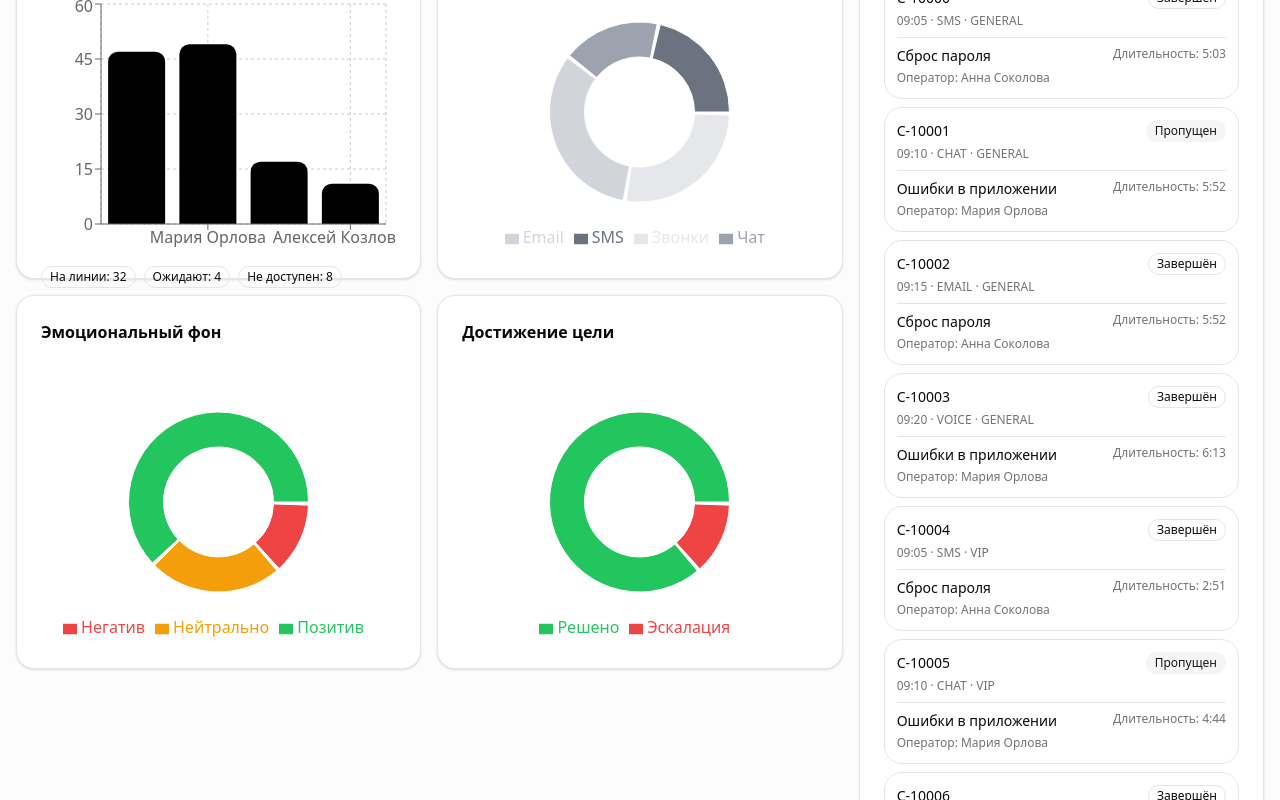
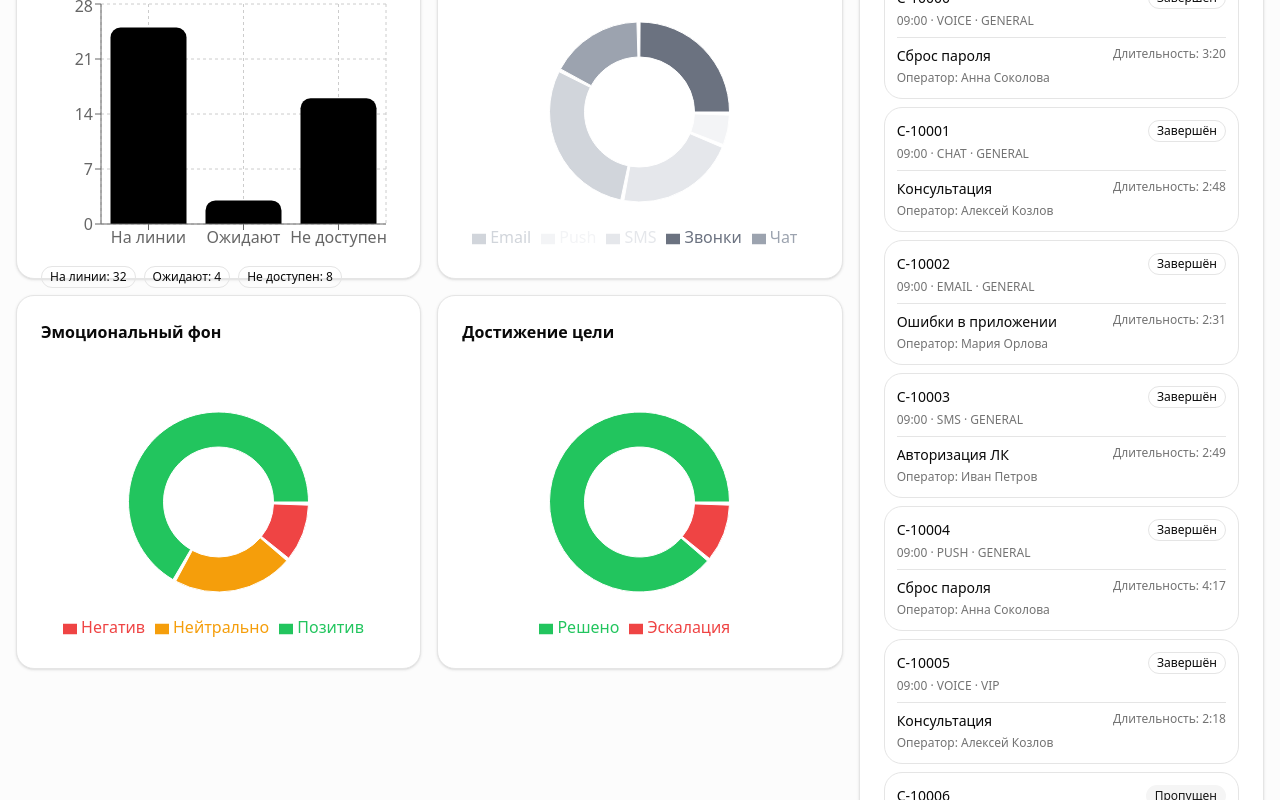
Before and after one commit to juL1kkk/cc-analytics-ui, a Next.js app: page / in a window 1280 px wide. Shown: the part 980-1780 px from the top of the page. Built offline with nearby package versions, Linux system fonts and the light colour scheme.

Commit message:
устранение ошибки по очередям

```diff
--- a/components/ContactCenterAnalyticsDashboard.tsx
+++ b/components/ContactCenterAnalyticsDashboard.tsx
@@ -50,6 +50,8 @@ type Channel = "all" | "voice" | "chat" | "email" | "sms" | "push";
 
 type Queue = "all" | "general" | "vip" | "antifraud";
 
+type Dept = "Все отделы" | "Контакт-центр" | "Контроль качества" | "Антифрод";
+
 type Theme = {
   name: string;
   count: number;
@@ -62,6 +64,7 @@ type CallRow = {
   startedAt: string;
   channel: Exclude<Channel, "all">;
   queue: Exclude<Queue, "all">;
+  dept: Exclude<Dept, "Все отделы">;
   operator: string;
   topic: string;
   durationSec: number;
@@ -114,6 +117,41 @@ export default function ContactCenterAnalyticsDashboard() {
   const channels: CallRow["channel"][] = ["voice", "chat", "email"];
 
   let id = period === "yesterday" ? 9000 : 10000;
+  const depts: Array<"Контакт-центр" | "Контроль качества" | "Антифрод"> = [
+  "Контакт-центр",
+  "Контроль качества",
+  "Антифрод",
+];
+
+const allChannels: Array<"voice" | "chat" | "email" | "sms" | "push"> = [
+  "voice",
+  "chat",
+  "email",
+  "sms",
+  "push",
+];
+
+// seed: по 1 записи на каждую комбинацию (dept×queue×channel)
+for (const dept of depts) {
+  for (const queue of queues) {
+    for (const ch of allChannels) {
+      // чтобы Антифрод выглядел логично: он “любит” antifraud
+      const q = dept === "Антифрод" ? "antifraud" : queue;
+
+      result.push({
+        id: `C-${id++}`,
+        startedAt: `09:00`,
+        channel: ch,
+        queue: q,
+        dept,
+        operator: operators[id % operators.length],
+        topic: topics[id % topics.length],
+        durationSec: 120 + Math.floor(Math.random() * 300),
+        status: Math.random() < 0.12 ? "Пропущен" : "Завершён",
+      });
+    }
+  }
+}
 
   for (const h of hours) {
     for (const queue of queues) {
@@ -125,6 +163,7 @@ result.push({
   startedAt: `${h}:05`,
   channel: "sms",
   queue,
+  dept: queue === "antifraud" ? "Антифрод" : "Контакт-центр",
   operator: operators[id % operators.length],
   topic: topics[id % topics.length],
   durationSec: 160 + Math.floor(Math.random() * 180),
@@ -133,18 +172,25 @@ result.push({
 
 // 👉 остальные обращения как раньше
 for (let i = 1; i < callsPerQueuePerHour; i++) {
+  const ch = channels[(i + h.charCodeAt(0)) % channels.length];
+
   result.push({
     id: `C-${id++}`,
     startedAt: `${h}:${String(5 + i * 5).padStart(2, "0")}`,
-    channel: channels[(i + h.charCodeAt(0)) % channels.length],
+    channel: ch,
     queue,
+    dept:
+  queue === "antifraud"
+    ? "Антифрод"
+    : Math.random() < 0.2
+    ? "Контроль качества"
+    : "Контакт-центр",
     operator: operators[(i + id) % operators.length],
     topic: topics[(i + id) % topics.length],
     durationSec: 180 + Math.floor(Math.random() * 240),
     status: Math.random() < 0.12 ? "Пропущен" : "Завершён",
   });
-
-      }
+}
     }
   }
 
@@ -156,6 +202,7 @@ for (let i = 1; i < callsPerQueuePerHour; i++) {
     return calls.filter((r) => {
       if (channel !== "all" && r.channel !== channel) return false;
       if (queue !== "all" && r.queue !== queue) return false;
+      if (dept !== "Все отделы" && r.dept !== dept) return false;
       if (!q) return true;
       return (
         r.id.toLowerCase().includes(q) ||
@@ -163,7 +210,7 @@ for (let i = 1; i < callsPerQueuePerHour; i++) {
         r.topic.toLowerCase().includes(q)
       );
     });
-  }, [calls, channel, queue, query]);
+  }, [calls, channel, queue, dept, query]);
 
 const kpis = useMemo(() => {
   const incoming = filteredCalls.length;
@@ -233,15 +280,26 @@ const kpis = useMemo(() => {
 
 
   const timeSeries = useMemo(() => {
+  // фиксируем “витрину” часов, чтобы график не схлопывался в точку
+  const hours = ["09", "10", "11", "12", "13", "14", "15"];
+
   const map = new Map<
     string,
     { t: string; incoming: number; missed: number; ahtSum: number; ahtCnt: number }
   >();
 
+  // 1) заполняем нулями все часы
+  for (const h of hours) {
+    const key = `${h}:00`;
+    map.set(key, { t: key, incoming: 0, missed: 0, ahtSum: 0, ahtCnt: 0 });
+  }
+
+  // 2) накатываем реальные данные
   for (const c of filteredCalls) {
     const hour = c.startedAt.split(":")[0]; // "15"
     const key = `${hour}:00`;
 
+    // если вдруг час вне витрины (например 08:xx), можно либо пропустить, либо добавить
     const cur =
       map.get(key) ?? { t: key, incoming: 0, missed: 0, ahtSum: 0, ahtCnt: 0 };
 
@@ -259,29 +317,33 @@ const kpis = useMemo(() => {
     map.set(key, cur);
   }
 
-  return Array.from(map.values())
-    .sort((a, b) => a.t.localeCompare(b.t))
-    .map((x) => ({
+  // 3) возвращаем в правильном порядке (с нулями)
+  return hours.map((h) => {
+    const key = `${h}:00`;
+    const x = map.get(key)!;
+    return {
       t: x.t,
       incoming: x.incoming,
       missed: x.missed,
       aht: x.ahtCnt ? Math.round(x.ahtSum / x.ahtCnt) : 0,
-    }));
+    };
+  });
 }, [filteredCalls]);
 
-  const operatorLoad = useMemo(() => {
-  const map = new Map<string, number>();
+const operatorLoad = useMemo(() => {
+  const handled = filteredCalls.filter((c) => c.status === "Завершён").length;
+  const missed = filteredCalls.filter((c) => c.status === "Пропущен").length;
 
-  for (const c of filteredCalls) {
-    map.set(c.operator, (map.get(c.operator) ?? 0) + 1);
-  }
+  const onLine = Math.min(44, Math.max(0, Math.round(handled / 6))); // демо-оценка
+  const waiting = Math.min(44 - onLine, Math.max(0, Math.round(missed / 6)));
+  const unavailable = Math.max(0, 44 - onLine - waiting);
 
-  return Array.from(map.entries()).map(([name, value]) => ({
-    name,
-    value,
-  }));
+  return [
+    { name: "На линии", value: onLine },
+    { name: "Ожидают", value: waiting },
+    { name: "Не доступен", value: unavailable },
+  ];
 }, [filteredCalls]);
-
 
   const channelSplit = useMemo(() => {
   const map = new Map<string, number>();
@@ -957,6 +1019,8 @@ const goalSplit = useMemo(() => {
                       </CardContent>
                     </Card>
 
+
+
                     <Card className="rounded-2xl">
                       <CardHeader className="pb-2">
                         <CardTitle className="text-base">Качество: AHT и FCR</CardTitle>
```
